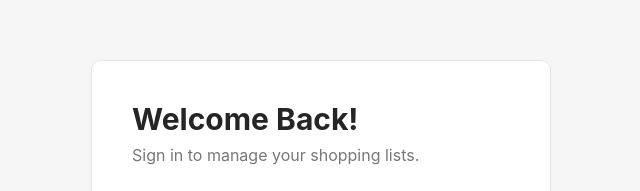
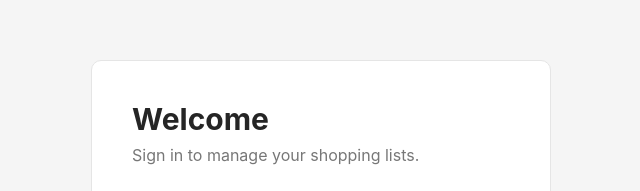
Before and after one commit to Sharon-Mashai/Shopping-List, a React (Vite) app: page /login in a window 1280 px wide. Shown: the part 122-313 px from the top of the page, without its empty margins (319-959 px from the left). Built offline with nearby package versions, Linux system fonts and the light colour scheme; no server answers.

Commit message:
Refined the login page to be more user friendly

```diff
--- a/src/pages/Login.tsx
+++ b/src/pages/Login.tsx
@@ -72,7 +72,7 @@ function Login() {
       );
 
       showToast(
-        `Welcome back, ${user.name}!`,
+        `Welcome, ${user.name}!`,
         "success",
       );
 
@@ -93,7 +93,7 @@ function Login() {
 
         <div className="auth-header">
           <h1>
-            Welcome Back!
+            Welcome
           </h1>
 
           <p>
```
